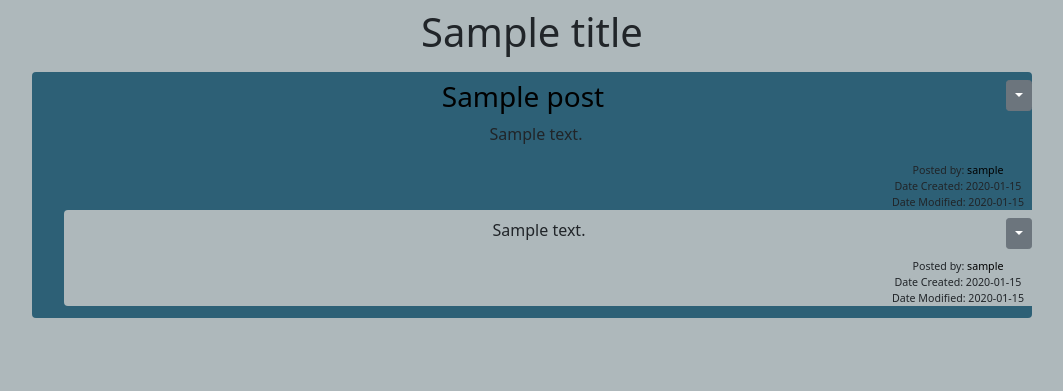
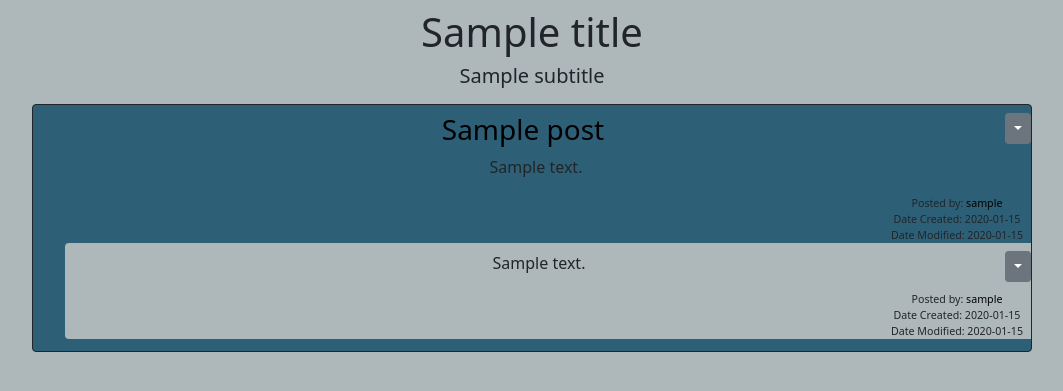
Before and after one commit to ZakMcRae/psts-api-front-end, a FastAPI app: template Blog_FastAPI/templates/post/show_posts.html in a window 1280 px wide. Shown: the part 56-447 px from the top of the page, without its empty margins (108-1171 px from the left). Run offline with FastAPI, Linux system fonts and the light colour scheme; the template is opened without the code that fills it: most values are stand-ins (such as "Sample title", 1, 10 or a date in 2020).

Commit message:
style tweaks and added subtitle option
added subtitle to view
colour tweaks on main section border

```diff
--- a/Blog_FastAPI/templates/post/show_posts.html
+++ b/Blog_FastAPI/templates/post/show_posts.html
@@ -25,14 +25,18 @@
 
 
     <div>
-        <div>
+        <div class="text-center p-2">
             {% if title %}
-                <h1 class="text-center p-2">{{ title }}</h1>
+                <h1>{{ title }}</h1>
             {% endif %}
+            {% if subtitle %}
+                <h5>{{ subtitle }}</h5>
+            {% endif %}
+
         </div>
 
         {% for post in posts %}
-            <div class="mb-2 mx-auto py-2 ps-2 bg-main rounded text-center post-block">
+            <div class="mb-2 mx-auto py-2 ps-2 bg-main rounded text-center post-block border border-dark">
 
 
                 <div>
```
